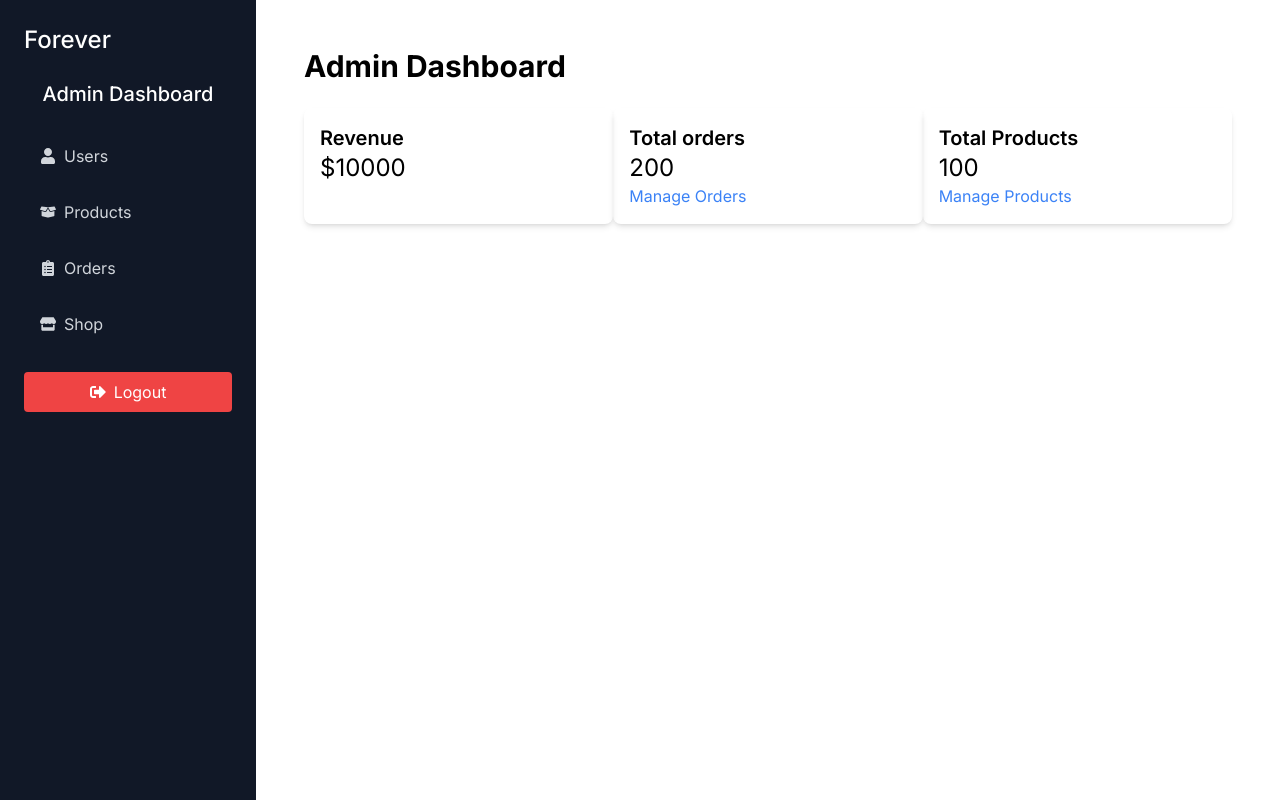
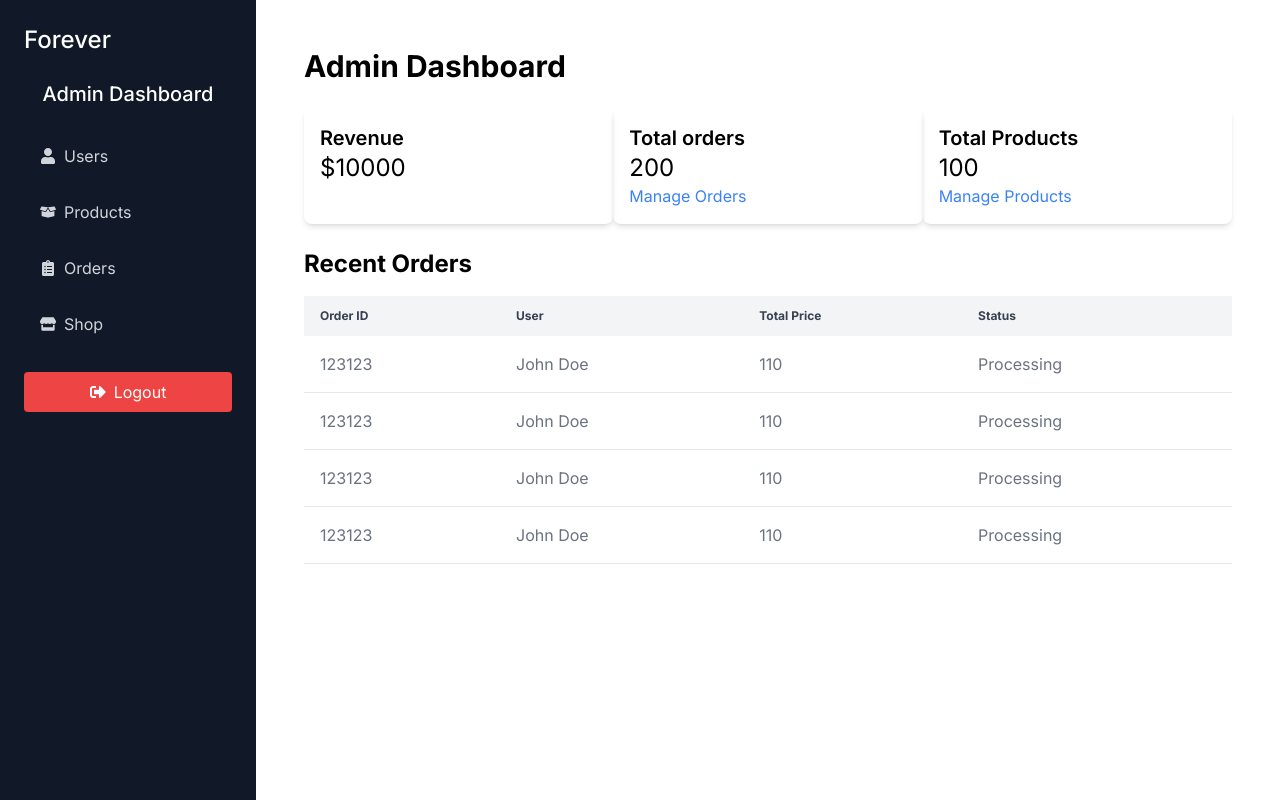
Before and after one commit to Gurneetsingh07/Forever-E-Commerce, a React (Vite) app: page /admin in a window 1280 px wide. Built offline with nearby package versions, Linux system fonts and the light colour scheme.

Commit message:
admin homepage is added

```diff
--- a/src/pages/AdminHomePage.jsx
+++ b/src/pages/AdminHomePage.jsx
@@ -1,7 +1,31 @@
+import { Link } from "react-router-dom";
 import React from "react";
-import { Link } from "react-router-dom";
 const AdminHomepage = () => {
   const orders = [
+    {
+      _id: 123123,
+      user: {
+        name: "John Doe",
+      },
+      totalPrice: 110,
+      status: "Processing",
+    },
+    {
+      _id: 123123,
+      user: {
+        name: "John Doe",
+      },
+      totalPrice: 110,
+      status: "Processing",
+    },
+    {
+      _id: 123123,
+      user: {
+        name: "John Doe",
+      },
+      totalPrice: 110,
+      status: "Processing",
+    },
     {
       _id: 123123,
       user: {
@@ -23,15 +47,51 @@
           <h2 className="text-xl font-semibold">Total orders</h2>
           <p className="text-2xl">200</p>
           <Link to=".admin/orders" className="text-blue-500 hover:underline">
-          Manage Orders
+            Manage Orders
           </Link>
         </div>
         <div className="p-4 shadow-md rounded-lg">
           <h2 className="text-xl font-semibold">Total Products</h2>
           <p className="text-2xl">100</p>
           <Link to=".admin/products" className="text-blue-500 hover:underline">
-          Manage Products
+            Manage Products
           </Link>
+        </div>
+      </div>
+      <div className=" mt-6">
+        <h2 className="text-2xl font-bold mb-4">Recent Orders</h2>
+        <div className="overflow-x-auto">
+          <table className="min-w-full text-left text-gray-500">
+            <thead className="bg-gray-100 text-xs upeercase text-gray-700">
+              <tr>
+                <th className="py-3 px-4">Order ID </th>
+                <th className="py-3 px-4">User</th>
+                <th className="py-3 px-4">Total Price</th>
+                <th className="py-3 px-4">Status</th>
+              </tr>
+            </thead>
+            <tbody>
+              {orders.length > 0 ? (
+                orders.map((order) => (
+                  <tr
+                    key={order._id}
+                    className="border-b hover:bg-gray-50 cursor-pointer"
+                  >
+                    <td className="p-4">{order._id}</td>
+                    <td className="p-4">{order.user.name}</td>
+                    <td className="p-4">{order.totalPrice}</td>
+                    <td className="p-4">{order.status}</td>
+                  </tr>
+                ))
+              ) : (
+                <tr>
+                  <td colSpan={3} className="p-4 text-center text-gray-500">
+                    No recent orders found.
+                  </td>
+                </tr>
+              )}
+            </tbody>
+          </table>
         </div>
       </div>
     </div>
```
